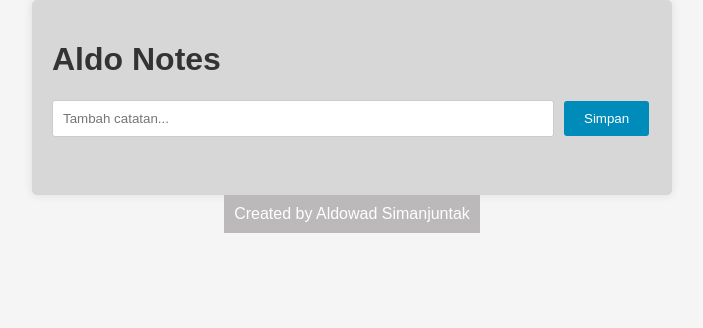
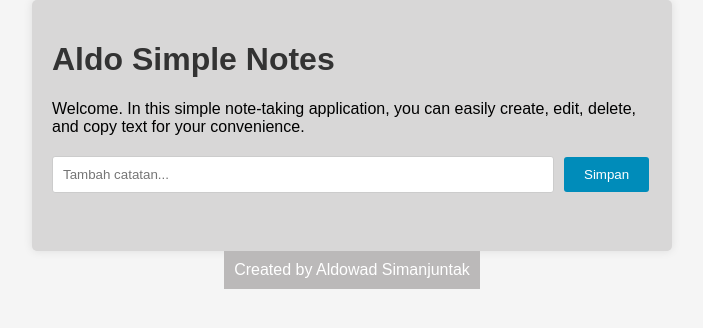
Before and after one commit to AldowadSimanjuntak/Simple-Note-App, a website: page index.html in a window 1280 px wide. Shown: the whole page, without its empty margins (288-991 px from the left). Drawn offline with Linux system fonts and the light colour scheme.

Commit message:
brief note

```diff
--- a/index.html
+++ b/index.html
@@ -8,7 +8,8 @@
 </head>
 <body>
     <div class="container">
-        <h1>Aldo Notes</h1>
+        <h1>Aldo Simple Notes</h1>
+        <p>Welcome. In this simple note-taking application, you can easily create, edit, delete, and copy text for your convenience.</p>
         <div class="form">
             <input type="text" id="noteInput" placeholder="Tambah catatan...">
             <button id="saveButton">Simpan</button>
```
Also changed, not shown: 1 other file.
